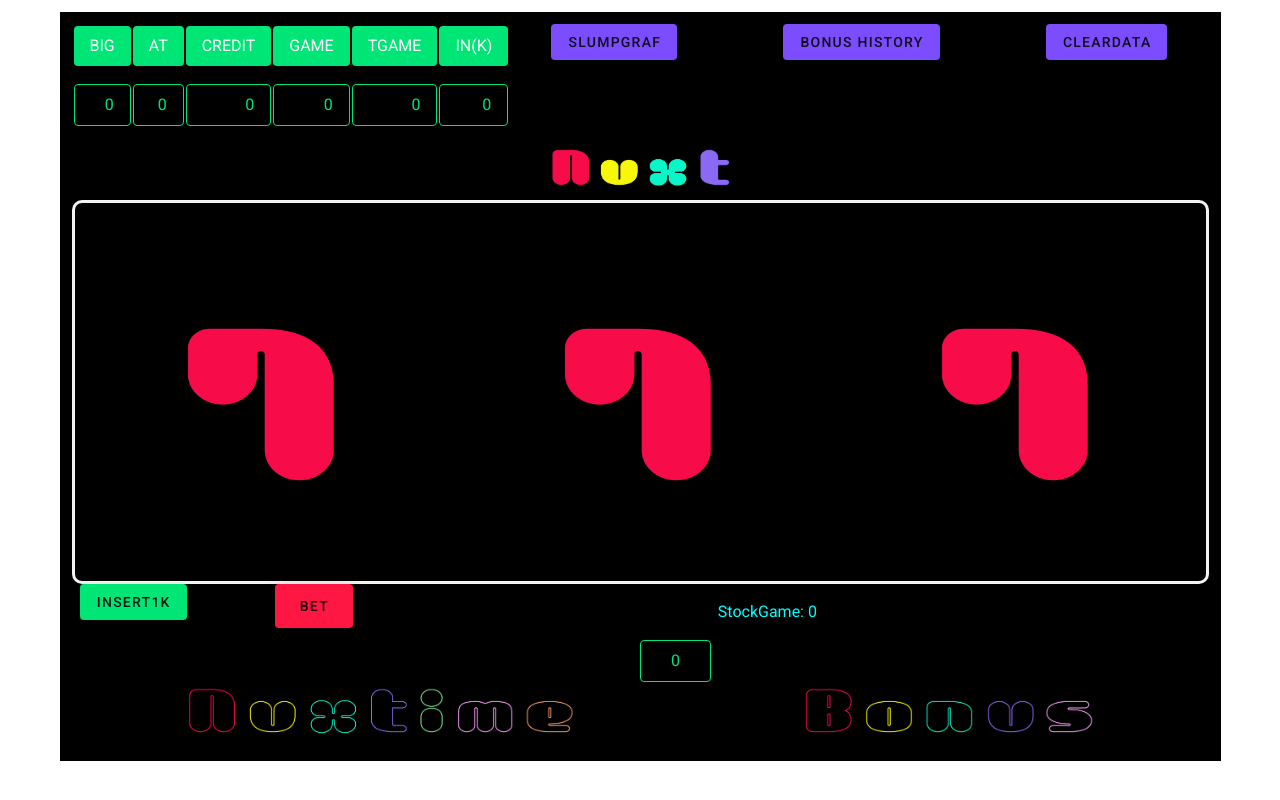
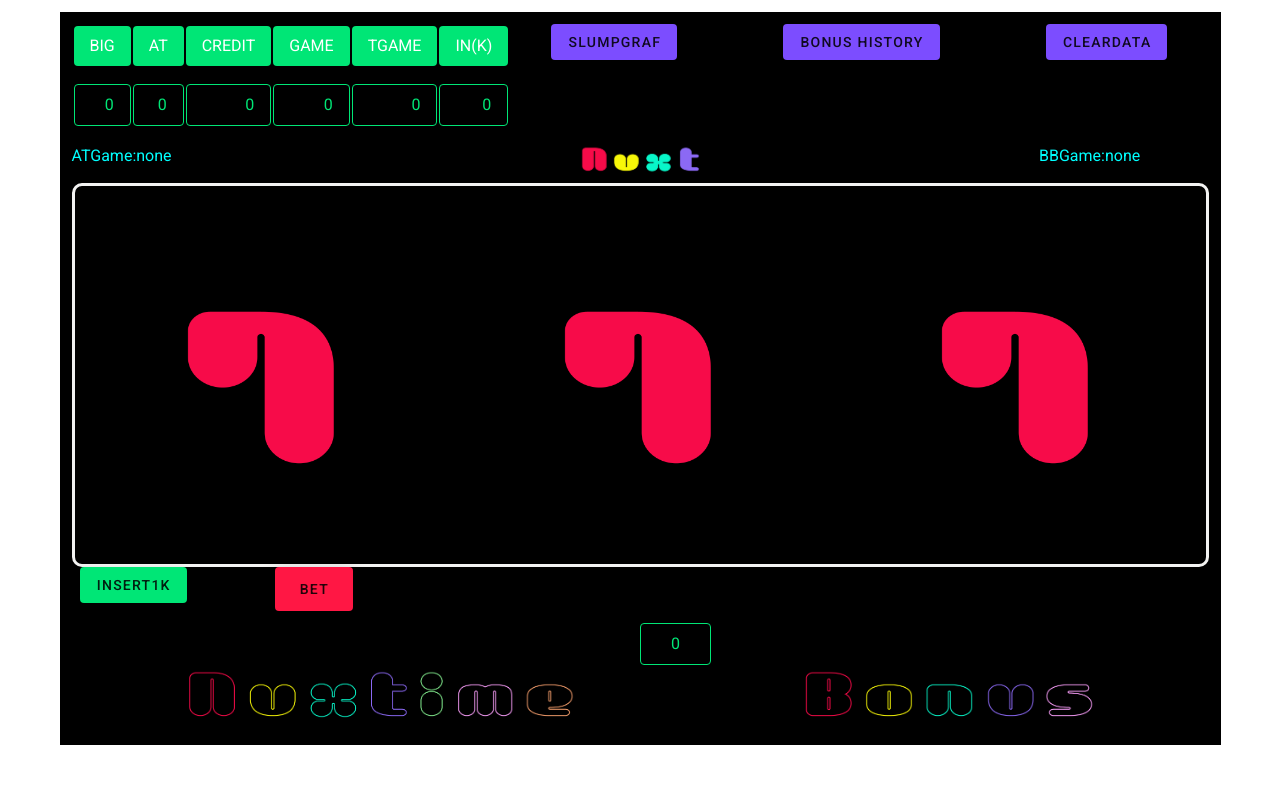
Before and after one commit to kazutakanakamura711/slotMaschine, a Nuxt app: page / in a window 1280 px wide. Built offline with nearby package versions, Linux system fonts and the light colour scheme.

Commit message:
initial commit

```diff
--- a/components/SlotMaschine/SlotBonusCounter.vue
+++ b/components/SlotMaschine/SlotBonusCounter.vue
@@ -1,9 +1,13 @@
 <template>
+<div>
   <div v-show="show">
-    BonusGame!!:
+    BBGame:
     {{ currentGame }}-{{ playG }}
-
   </div>
+  <div v-show="!show">
+    BBGame:none
+  </div>
+</div>
 </template>
 
 <script>
@@ -21,6 +25,6 @@ export default {
 <style scoped>
 div {
   color: aqua;
-  margin: 1rem;
+  /* margin: 1rem; */
   }
 </style>
--- a/components/SlotMaschine/SlotReelBtn.vue
+++ b/components/SlotMaschine/SlotReelBtn.vue
@@ -78,7 +78,6 @@ export default {
   mounted() {
     // 初期画面
     this.reelImg = this.imgs[0];
-    console.log(this.btnName);
   },
 };
 </script>
--- a/components/SlotMaschine/SlotStockGame.vue
+++ b/components/SlotMaschine/SlotStockGame.vue
@@ -1,8 +1,11 @@
 <template>
   <div>
-    StockGame:
-    {{ stockGameCount }}
-
+    <div v-show="nuxtimeShow">
+      ATGame:{{ stockGameCount }}
+    </div>
+    <div v-show="!nuxtimeShow">
+      ATGame:none
+    </div>
   </div>
 </template>
 
@@ -10,14 +13,14 @@
 export default {
   props: {
     stockGameCount: null,
-  }
-
-}
+    nuxtimeShow: Boolean,
+  },
+};
 </script>
 
 <style scoped>
 div {
   color: aqua;
-  margin: 1rem;
-  }
+  /* margin: 1rem; */
+}
 </style>
--- a/pages/index.vue
+++ b/pages/index.vue
@@ -2,9 +2,26 @@
   <div class="container">
     <div class="top">
       <SlotDatas />
-      <SlotHistory  />
+      <SlotHistory />
     </div>
-    <SlotNuxt class="nuxtLogo" />
+    <v-row>
+      <v-col cols="2">
+        <SlotStockGame
+        :stockGameCount="nuxtime.stockGameCount"
+        :nuxtimeShow="nuxtime.show" />
+      </v-col>
+      <v-col cols="8">
+        <SlotNuxt class="nuxtLogo" />
+      </v-col>
+      <v-col cols="2">
+        <SlotBonusCounter
+          :isBonus="bonus.isBonus"
+          :currentGame="bonusMode.count"
+          :playG="bonus.playG"
+          :show="bonus.show"
+        />
+      </v-col>
+    </v-row>
     <div class="main">
       <SlotReelBtn
         @resetBtn="resetBtn"
@@ -40,17 +57,7 @@
       <SlotStartBtn @start="start" :isDisabledStart="isDisabledStart" />
 
       <SlotBetBtn @bet="bet" :isDisabledBet="isDisabledBet" />
-    <div class="counter" >
-      <SlotStockGame
-        :stockGameCount="nuxtime.stockGameCount"
-      />
-      <SlotBonusCounter
-        :isBonus="bonus.isBonus"
-        :currentGame="bonusMode.count"
-        :playG="bonus.playG"
-        :show="bonus.show"
-      />
-    </div>
+      <div class="counter"></div>
     </div>
     <div>
       <div>
@@ -66,7 +73,7 @@
 
 <script>
 export default {
-  layout: 'slot',
+  layout: "slot",
   data() {
     return {
       //リールや停止ボタン関連
@@ -79,16 +86,16 @@ export default {
       isDisabledStopC: true,
       isDisabledStopR: true,
       outCoins: 0,
+      rep: false,
       //抽選確率関連
-      setting:
-      {
-        one:{bb: 3,suika: 11,cherry: 19,replay: 27,bell: 127,pb: 7,},
-        two:{bb: 4,suika: 12,cherry: 20,replay: 28,bell: 127,pb: 8,},
-        three:{bb: 5,suika: 13,cherry: 21,replay: 29,bell: 127,pb: 9,},
-        four:{bb: 6,suika: 14,cherry: 22,replay: 30,bell: 127,pb: 10,},
-        five:{bb: 7,suika: 15,cherry: 23,replay: 31,bell: 127,pb: 11,},
-        six:{bb: 8,suika: 16,cherry: 24,replay: 32,bell: 127,pb: 12,},
-        ex:{bb: 24,suika: 40,cherry: 48,replay: 56,bell: 127,pb: 16,},
+      setting: {
+        one: { bb: 3, suika: 11, cherry: 19, replay: 27, bell: 127, pb: 7 },
+        two: { bb: 4, suika: 12, cherry: 20, replay: 28, bell: 127, pb: 8 },
+        three: { bb: 5, suika: 13, cherry: 21, replay: 29, bell: 127, pb: 9 },
+        four: { bb: 6, suika: 14, cherry: 22, replay: 30, bell: 127, pb: 10 },
+        five: { bb: 7, suika: 15, cherry: 23, replay: 31, bell: 127, pb: 11 },
+        six: { bb: 8, suika: 16, cherry: 24, replay: 32, bell: 127, pb: 12 },
+        ex: { bb: 16, suika: 24, cherry: 32, replay: 44, bell: 127, pb: 16 },
       },
       // AT関連データ
       nuxtime: {
@@ -102,6 +109,7 @@ export default {
         countFlag: false,
         musicFlag: false,
         musicObj: "",
+        show: false,
       },
       //ボーナス関連
       bonus: {
@@ -136,7 +144,7 @@ export default {
       pullBack: {
         isPullBack: false,
         count: 5,
-      }
+      },
     };
   },
   methods: {
@@ -161,7 +169,8 @@ export default {
       }
       if (random < this.setting.ex.replay) {
         this.imgNums = [3, 3, 3];
-        this.outCoins = 3;
+        this.outCoins = 0;
+        this.rep = true
         return this.imgNums;
       }
       if (random < this.setting.ex.bell) {
@@ -271,16 +280,22 @@ export default {
     },
     //引き戻し抽選
     pullBackLottery() {
-      let random = Math.floor(Math.random() * 24)
+      let random = Math.floor(Math.random() * 24);
       if (random < this.setting.ex.pb) {
-        this.pullBack.isPullBack = true
-        this.migrationNuxtimeMode()
-        this.nuxtime.stockGameCount = this.pullBack.count
+        this.pullBack.isPullBack = true;
+        this.migrationNuxtimeMode();
+        this.nuxtime.stockGameCount = this.pullBack.count;
+      } else {
+        this.nuxtime.show = false
       }
     },
     // リール始動で停止ボタンのdisabledを解除
     //bonus中はnuxt揃い入れる
     start() {
+      //リプレイ成立時用のrepをfalseに
+      if (this.rep == true) {
+        this.rep = false
+      }
       //in枚数カウント
       this.$store.commit("in");
       //レバーオン時のSE
@@ -289,7 +304,7 @@ export default {
       if (this.nuxtime.stockGameCount == 0 && this.nuxtime.isNuxtime) {
         this.nuxtime.assistLamp = false;
         this.nuxtime.isNuxtime = false;
-        this.pullBackLottery()
+        this.pullBackLottery();
       }
       //非ボーナス時かつAT残り有りならAT音楽スタート,ATカウント上げる,ATゲーム数減らす
       if (this.nuxtime.stockGameCount > 0 && !this.bonusMode.isBonusMode) {
@@ -305,7 +320,7 @@ export default {
       //ボーナス中はnuxt揃い高確率に移行の為、抽選が異なるflagLotteryBで抽選
       if (this.bonusMode.isBonusMode && this.bonusMode.count == 0) {
         this.bonusMusic();
-        this.showBonusCounter()
+        this.showBonusCounter();
       }
       if (this.bonusMode.isBonusMode) {
         if (this.bonusMode.count < this.bonus.playG) {
@@ -354,7 +369,7 @@ export default {
     },
     //ボーナスゲームカウンター表示
     showBonusCounter() {
-      this.bonus.show = !this.bonus.show
+      this.bonus.show = !this.bonus.show;
     },
     //ボーナス音楽
     bonusMusic() {
@@ -421,10 +436,9 @@ export default {
         this.stopFlags = [];
         //払い出し有りなら効果音付ける
         if (this.outCoins > 0) {
-          this.payOutSE()
+          this.payOutSE();
         }
         this.outCoins = 0;
-        this.pushOrders.order = [0, 1, 2];
         this.pushOrders.check = [];
         //ボーナス確定時用
         if (this.bonus.flag) {
@@ -443,7 +457,7 @@ export default {
           this.bonus.musicObj.loop = false;
           this.bonus.musicObj.pause();
           this.bonus.musicObj.currentTime = 0;
-          this.showBonusCounter()
+          this.showBonusCounter();
           //AT中のボーナスでnuxt揃いなかった場合はnuxtime.musicFlagにtrueを
           //入れて音楽を流すようにする(nuxt揃い時はnuxtime.musicFlagにtrueが入る)
           if (this.nuxtime.stockGameCount > 0) {
@@ -468,8 +482,14 @@ export default {
         if (this.nuxtime.flag == true) {
           this.migrationNuxtimeMode();
         }
+        //リプレイ成立時用
+        if (this.rep == true) {
+          setTimeout(() => {
+            this.bet()
+          },500)
+        }
         //グラフ作成
-        this.createSlumpGraf()
+        this.createSlumpGraf();
       }
     },
     //グラフ作成
@@ -478,13 +498,13 @@ export default {
       this.slumpGraf = this.$store.state.slumpGraf;
     },
     //払い出し効果音
-    payOutSE(){
-      var payOutSE = new Audio()
-      payOutSE.preload = "auto"
-      payOutSE.src = "music/payout.mp3"
-      payOutSE.load()
-      payOutSE.volume = 0.01
-      payOutSE.play()
+    payOutSE() {
+      var payOutSE = new Audio();
+      payOutSE.preload = "auto";
+      payOutSE.src = "music/payout.mp3";
+      payOutSE.load();
+      payOutSE.volume = 0.01;
+      payOutSE.play();
     },
     //7揃い効果音
     sevenSE() {
@@ -507,12 +527,12 @@ export default {
     },
     //bet時の効果音
     betSE() {
-      var payOutSE = new Audio()
-      payOutSE.preload = "auto"
-      payOutSE.src = "music/bet.mp3"
-      payOutSE.load()
-      payOutSE.volume = 0.03
-      payOutSE.play()
+      var payOutSE = new Audio();
+      payOutSE.preload = "auto";
+      payOutSE.src = "music/bet.mp3";
+      payOutSE.load();
+      payOutSE.volume = 0.03;
+      payOutSE.play();
     },
     //nuxt揃い時
     migrationNuxtimeMode() {
@@ -523,6 +543,7 @@ export default {
       this.nuxtime.stockGameCount += this.bonus.nuxtimeAddGame;
       this.nuxtime.flag = false;
       this.nuxtime.musicFlag = true;
+      this.nuxtime.show = true
     },
     //リール止めたらassistLamp次を点灯させる
     changeAssistLamp() {
@@ -533,7 +554,6 @@ export default {
     // ベル成立時の押し順判定・失敗時はelse
     pushOrdersJudgment(id) {
       if (id == this.pushOrders.order[0]) {
-        // this.pushOrders.check.push(true);
         this.pushOrders.order.splice(0, 1);
       } else {
         this.imgNums = [0, 2, 5];
@@ -557,7 +577,7 @@ export default {
       if (this.$store.state.datasCounter[2]["count"] < 3) {
         return;
       }
-      this.betSE()
+      this.betSE();
       this.$store.commit("decreaseCredit");
       this.isDisabledStart = false;
       this.isDisabledBet = true;
@@ -581,8 +601,8 @@ export default {
     },
   },
   mounted() {
-    this.createSlumpGraf()
-  }
+    this.createSlumpGraf();
+  },
 };
 </script>
 
@@ -625,12 +645,10 @@ export default {
 }
 
 .nuxtime {
-  /* width: 52%; */
   margin: 0 10% 0 10%;
 }
 
 .bonus {
-  /* width: 100%; */
   margin: 0 10% 0 10%;
 }
 
@@ -642,7 +660,7 @@ export default {
 }
 
 .counter {
-  display: flex;
-  margin-left: 30%;
+  /* display: flex; */
+  margin-left: 40%;
 }
 </style>
```
